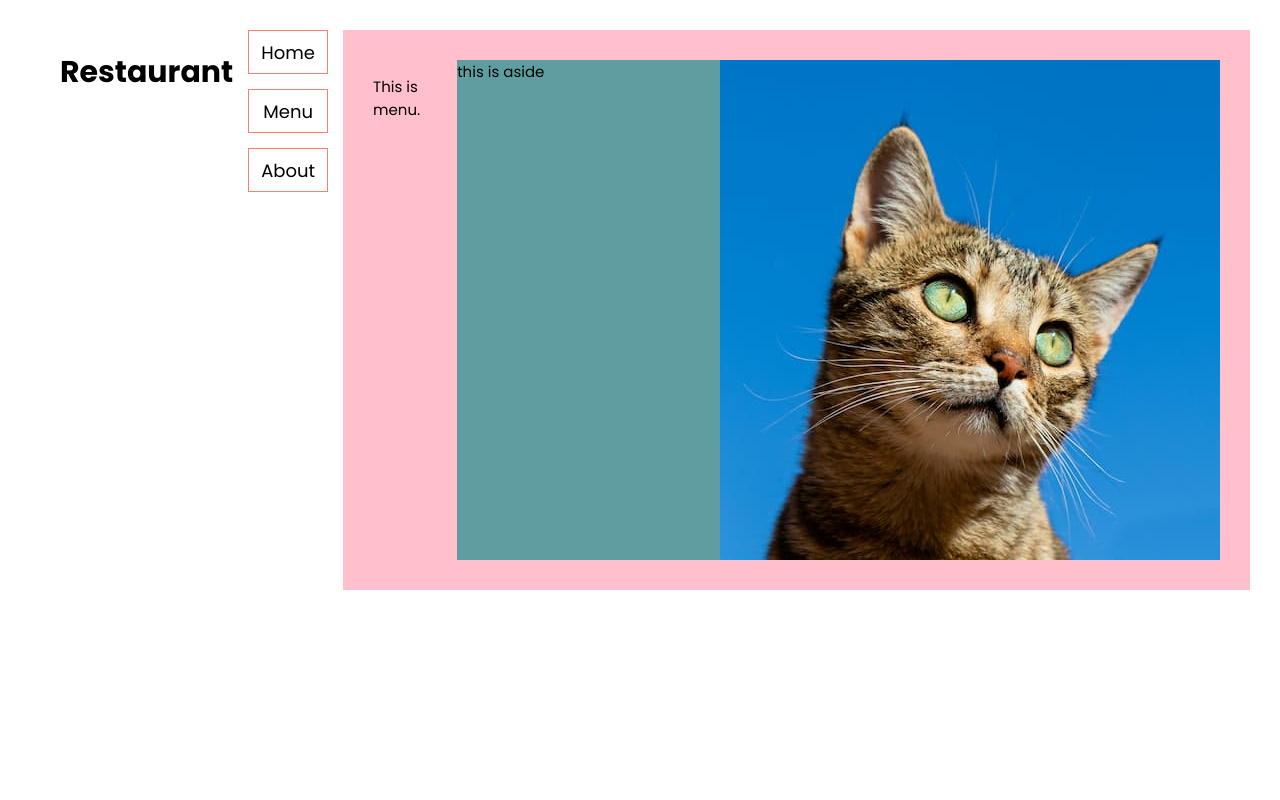
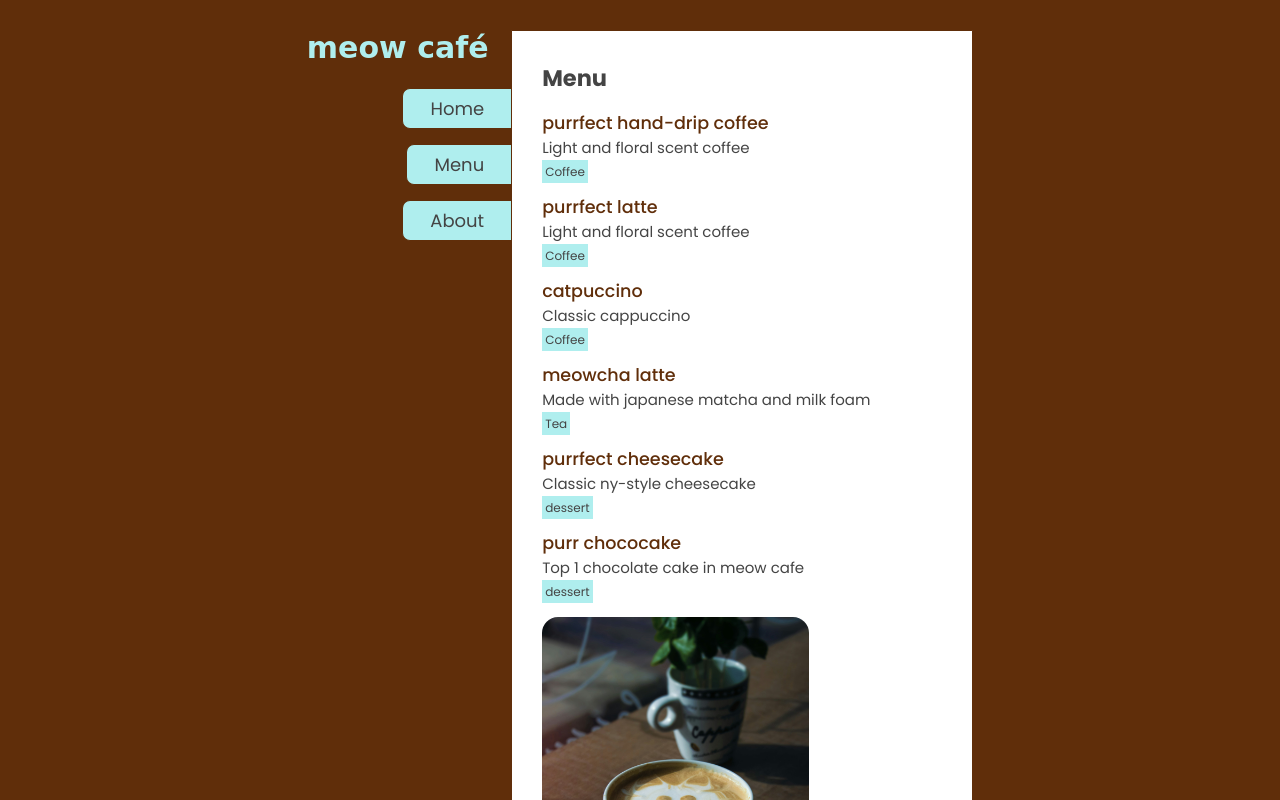
Before and after one commit to chaolingting/odin-restaurant-page, a website built with webpack: page src/template.html in a window 1280 px wide. Both pictures are taken after a click on the button "Menu". Shown: the top 800 px of the page. Built offline with nearby package versions, Linux system fonts and the light colour scheme; a web font is replaced by a local one.

Commit message:
update html, css, js

```diff
--- a/src/about.js
+++ b/src/about.js
@@ -1,11 +1,35 @@
+import catOwnerImg from "./assets/images/cat-owners.jpg"
+
 export function aboutPage(){
   const content = document.querySelector("#content");
   content.classList.add("about-bg");
 
-  const title = document.createElement("p");
-  title.textContent = "This is about page.";
-  title.classList.add("description");
+  const title = document.createElement("h2");
+  title.textContent = "About us";
+  title.classList.add("about-title");
 
-  content.appendChild(title);
+  const subtitle = document.createElement("p");
+  subtitle.textContent = "meow café is owned by bobby and grace since 2025.  we traveled around the world and brought back our favorite flavors to the city to puurrvide the best coffee and tea."
+  subtitle.classList.add("about-subtitle");
+
+  const aboutContentDiv = document.createElement("div");
+  aboutContentDiv.classList.add("about-content");
+  aboutContentDiv.append(title, subtitle);
+
+
+  const figure = document.createElement("figure");
+  const figcap = document.createElement("figcaption");
+  figcap.textContent = "bobby and grace";
+
+  const ownerImg = document.createElement("img");
+  ownerImg.classList.add("owner-img")
+  ownerImg.src = catOwnerImg;
+
+  figure.appendChild(ownerImg);
+  figure.appendChild(figcap);
+
+  aboutContentDiv.appendChild(figure);
+  content.appendChild(aboutContentDiv);
+
 
 }
--- a/src/greeting.js
+++ b/src/greeting.js
@@ -1,10 +1,29 @@
+import homeImg from "./assets/images/home.jpg";
+
 export function homeContent() {
   const content = document.querySelector("#content");
   content.classList.add("home-bg");
 
-  const title = document.createElement("p");
-  title.textContent = "This is a resturant.";
+  const topTitles = document.createElement("div");
+  topTitles.classList.add("home-top");
+
+  const title = document.createElement("h2");
+  title.textContent = "Welcome to meow Café";
   title.classList.add("description");
 
-  content.appendChild(title);
+  const subtitle = document.createElement("p");
+  subtitle.textContent = "we puurrvide nice hand-drip coffee and nice cakes."
+  subtitle.classList.add("home-subtitle");
+
+
+  const img = document.createElement("img");
+  img.src = homeImg;
+  img.classList.add("home-img");
+
+
+   topTitles.appendChild(title);
+   topTitles.appendChild(subtitle);
+   topTitles.appendChild(img);
+   content.append(topTitles);
+
 }
--- a/src/menu.js
+++ b/src/menu.js
@@ -1,4 +1,5 @@
-  import testImage from "./assets/images/test.jpg";
+import catLatte from "./assets/images/cat-latte.jpg";
+
 
 export function menuPage() {
 
@@ -9,26 +10,84 @@ export function menuPage() {
   const contentDiv = document.createElement('div');
   contentDiv.classList.add('content-div');
 
-  const aside = document.createElement('aside');
-  aside.textContent = "this is aside";
-  aside.classList.add("aside-content");
 
-  const title = document.createElement("p");
-  title.textContent = "This is menu.";
-  title.classList.add("description");
+  const title = document.createElement("h2");
+  title.textContent = "Menu";
+  title.classList.add("menu-title");
+  contentDiv.appendChild(title);
+
+  const menuItemDiv = document.createElement("div");
+  menuItemDiv.classList.add("menu-item-div");
+  contentDiv.appendChild(menuItemDiv);
+
+  const menuItem = [
+    {
+      name: "purrfect hand-drip coffee",
+      description: "Light and floral scent coffee",
+      category: "Coffee"
+    },
+    {
+      name: "purrfect latte",
+      description: "Light and floral scent coffee",
+      category: "Coffee"
+    },
+    {
+      name: "catpuccino",
+      description: "Classic cappuccino",
+      category: "Coffee"
+    },
+    {
+      name: "meowcha latte",
+      description: "Made with japanese matcha and milk foam",
+      category: "Tea"
+    },
+    {
+      name: "purrfect cheesecake",
+      description: "Classic ny-style cheesecake",
+      category: "dessert"
+    },
+    {
+      name: "purr chococake",
+      description: "Top 1 chocolate cake in meow cafe",
+      category: "dessert"
+    },
+
+  ]
+
+const menuCard = menuItem.map( item => {
+  const card = document.createElement("div");
+  card.classList.add("menu-card");
+
+  const itemName = document.createElement("h3");
+  itemName.classList.add("menu-item-name");
+  itemName.textContent = item.name;
+
+  const itemDescription = document.createElement("p");
+  itemDescription.classList.add("menu-item-description");
+  itemDescription.textContent = item.description;
+
+  const itemCategory = document.createElement("p");
+  itemCategory.classList.add("menu-item-category");
+  itemCategory.textContent = item.category;
+
+  card.append(itemName, itemDescription, itemCategory);
+  return card;
+
+});
+
+menuCard.forEach( card =>{
+  menuItemDiv.appendChild(card);
+
+} )
 
 
+const latteImg = document.createElement("img");
+latteImg.src = catLatte;
+latteImg.classList.add("menu-latte-img");
 
-  const img = document.createElement("img");
-  img.src = testImage;
+contentDiv.appendChild(latteImg);
 
 
-  // content.appendChild(title);
-  // content.appendChild(aside);
-
-  contentDiv.appendChild(title);
-  contentDiv.appendChild(aside);
-  contentDiv.appendChild(img);
   content.append(contentDiv);
 
 }
--- a/src/styles.css
+++ b/src/styles.css
@@ -5,63 +5,143 @@
 
   --main-font: 'Poppins', sans-serif;
   --handwriting-font: 'Playwrite CA', cursive;
+  --main-color: rgb(96, 46, 10);
+  --secondary-color: paleturquoise;
+  --text-color: #444;
+  --bg-color: white;
+
+}
+
+* {
+  margin: 0;
+  padding: 0;
+
+}
+
+body, button, input, select {
+  font-family: var(--main-font);
+  color: var(--text-color);
+}
+
+body {
+  background-color: var(--main-color);
+  margin: 0;
+  padding: 2rem 4rem;
+  display: flex;
+  flex-direction: row;
+  justify-content: center;
 }
 
 
-body, button, input, select {
-  font-family: var(--main-font);
-}
 
-body {
-  background-color: white;
-  margin: 0;
-  padding: 2rem 4rem;
-  display: flex;
-  gap: 1rem;
+header > h1 {
+  font-family: var(--handwriting-font);
+  padding-bottom: 1.5rem;
+  padding-right: 1.5rem;
+  color: var(--secondary-color);
+
 }
 
 nav {
   display: flex;
   flex-direction: column;
   gap: 1rem;
+  align-items: flex-end;
 }
 
 button {
+  display: block;
   font-size: 1.2rem;
-  padding: 0.5rem 0.8rem;
+  padding: 0.4rem 1.8rem;
   font-family: var(--main-font);
-  background-color: white;
-  border: 1px solid salmon;
+  background-color: var(--secondary-color);
+  border-left: 1px solid var(--main-color);
+  border-top: 1px solid var(--main-color);
+  border-bottom: 1px solid  var(--main-color);
+  border-right: none;
+  border-top-left-radius: 8px;
+  border-bottom-left-radius: 8px;
+  /* writing-mode: vertical-lr;
+  text-orientation: upright;
+
+   */
+
+}
+
+
+.menu-bg,
+.about-bg,
+.home-bg {
+  background-color: var(--bg-color);
+  border-bottom-left-radius: 24px;
+  border-bottom-right-radius: 24px;
+  border: 1px solid var(--main-color);
+}
+
+
+
+#content {
+  padding: 2rem;
+  width:400px;
+
+}
+
+
+
+.home-img {
+  max-width: 600px;
+  height: 400px;
+  border-radius: 16px;
+
+}
+
+.menu-latte-img {
+  max-width: 400px;
+  height: 400px;
+  border-radius: 16px;
 
 
 }
 
+.home-subtitle, .about-subtitle {
+  padding-bottom: 1rem;
+}
 
-.menu-bg {
-  background-color: pink;
+.menu-item-div {
+  display: flex;
+  flex-direction: column;
+  gap: 0.8rem;
+  padding: 1rem 0;
+}
+
+.menu-item-name {
+  font-weight: 500;
+  color: var(--main-color);
+}
+
+.menu-item-category {
+  font-size: 0.8rem;
+  background-color: var(--secondary-color);
+  display: inline;
+  padding: 0.2rem;
+}
+
+.owner-img {
+  width: 300px;
+  border-radius: 16px;
+}
+
+figcaption {
+  font-size: 0.8rem;
+}
+
+footer {
+  padding: 5rem 0 ;
+  color: var(--secondary-color);
+  font-size: 0.7rem;
 }
 
 
-.about-bg {
-  background-color: lightcyan;
-}
-
-.home-bg {
-  background-color: coral;
-}
-
-#content {
-  padding: 2rem;
+@media screen and (max-width: 768px) {
 
 }
-
-
-.aside-content {
-  width: 300px;
-
-  background-color: cadetblue;
-}
-
-.content-div {
-  display: flex;
-}
--- a/src/template.html
+++ b/src/template.html
@@ -9,9 +9,9 @@
 <link href="https://fonts.googleapis.com/css2?family=Playwrite+CA:wght@100..400&family=Poppins:ital,wght@0,100;0,200;0,300;0,400;0,500;0,600;0,700;0,800;0,900;1,100;1,200;1,300;1,400;1,500;1,600;1,700;1,800;1,900&display=swap" rel="stylesheet">
 </head>
 <body>
-  <h1>Restaurant</h1>
+
   <header>
-
+    <h1>meow café</h1>
     <nav>
         <button class="tab-home">Home</button>
         <button class="tab-menu">Menu</button>
@@ -23,5 +23,6 @@
 
   </div>
 
+
 </body>
 </html>
```
Also changed, not shown: src/assets/images/cat-latte.jpg (added), src/assets/images/cat-owners.jpg (added), 1 other file.
